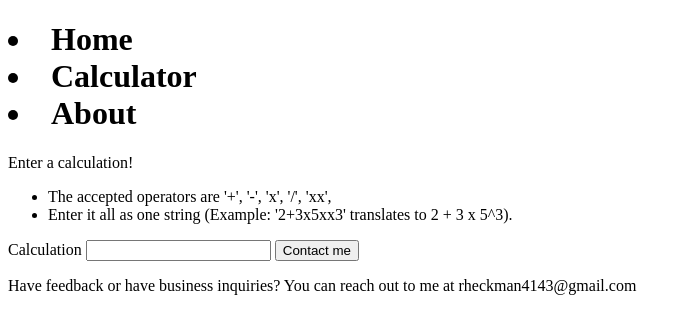
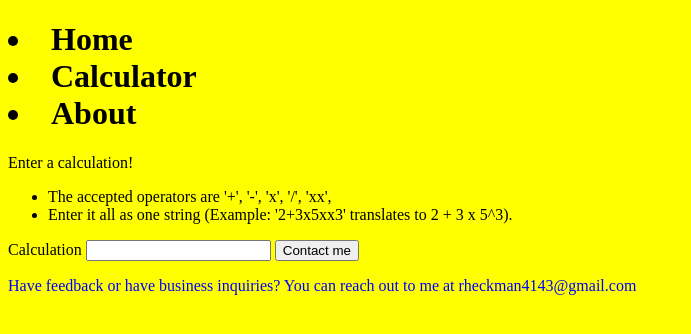
Before and after one commit to FramesJanko/Python-calc-server, a Flask app: page / in a window 1280 px wide. Shown: the top 334 px of the page, without its empty margins (0-691 px from the left). Run offline with Flask 3, Linux system fonts and the light colour scheme.

Commit message:
added styles

```diff
--- /dev/null
+++ b/static/css/styles.css
@@ -0,0 +1,7 @@
+body {
+    background-color: yellow;
+}
+
+.footer {
+    color: blue;
+}
--- a/templates/index.html
+++ b/templates/index.html
@@ -1,11 +1,3 @@
-<!DOCTYPE html>
-<html lang="en">
-<head>
-    <meta charset="UTF-8">
-    <title>Robby Heckman's Portfolio</title>
-    <script src="https://unpkg.com/htmx.org@2.0.0" integrity="sha384-wS5l5IKJBvK6sPTKa2WZ1js3d947pvWXbPJ1OmWfEuxLgeHcEbjUUA5i9V5ZkpCw" crossorigin="anonymous"></script>
-</head>
-<body>
     {% extends "layout.html" %}
 
     {% block content %}
@@ -26,5 +18,3 @@
         <div class="answer"></div>
     </form>
     {% endblock %}
-</body>
-</html>
--- a/templates/layout.html
+++ b/templates/layout.html
@@ -1,4 +1,15 @@
-{% include "header.html" %}
-{% block content %}
-{% endblock %}
-{% include "footer.html" %}
+<!DOCTYPE html>
+<html lang="en">
+<head>
+    <meta charset="UTF-8">
+    <title>Robby Heckman's Portfolio</title>
+    <script src="https://unpkg.com/htmx.org@2.0.0" integrity="sha384-wS5l5IKJBvK6sPTKa2WZ1js3d947pvWXbPJ1OmWfEuxLgeHcEbjUUA5i9V5ZkpCw" crossorigin="anonymous"></script>
+    <link rel="stylesheet" type="text/css" href="{{ url_for('static', filename='css/styles.css') }}">
+</head>
+<body>
+    {% include "header.html" %}
+    {% block content %}
+    {% endblock %}
+    {% include "footer.html" %}
+</body>
+</html>
```
